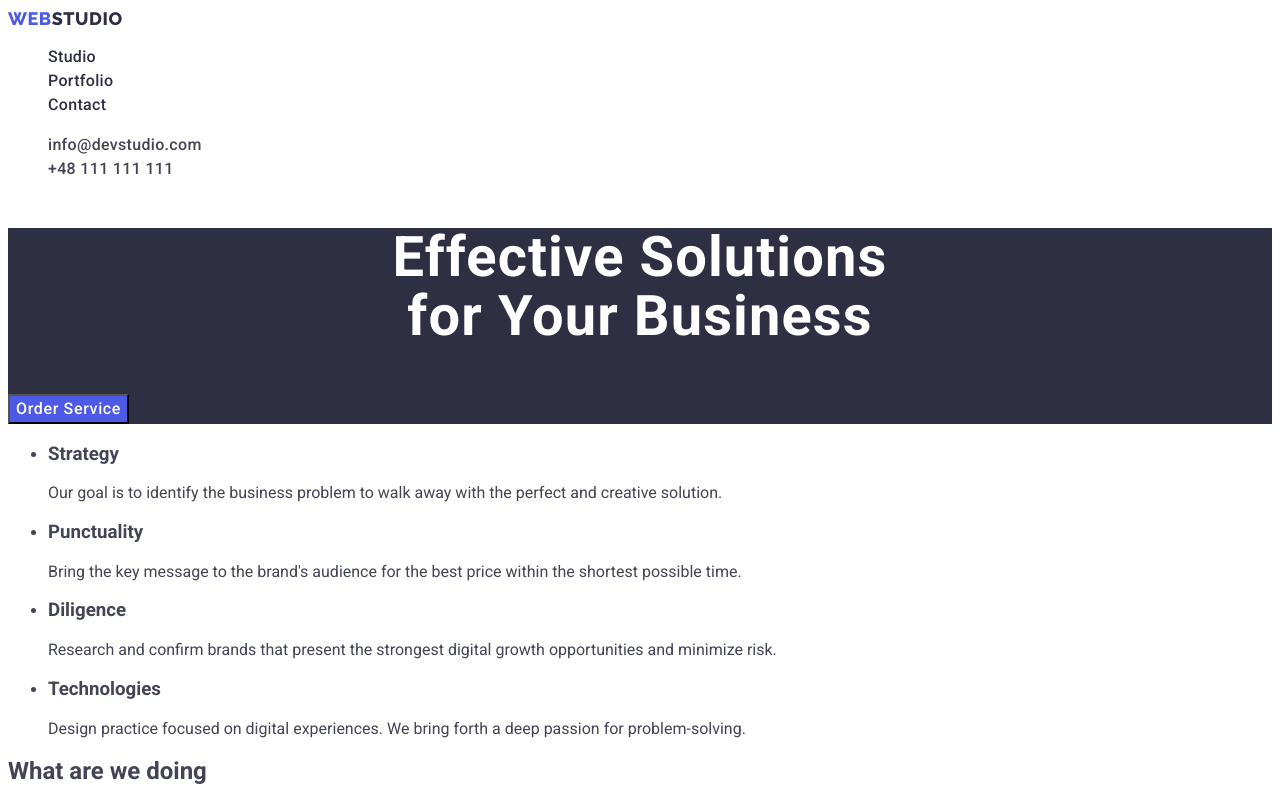
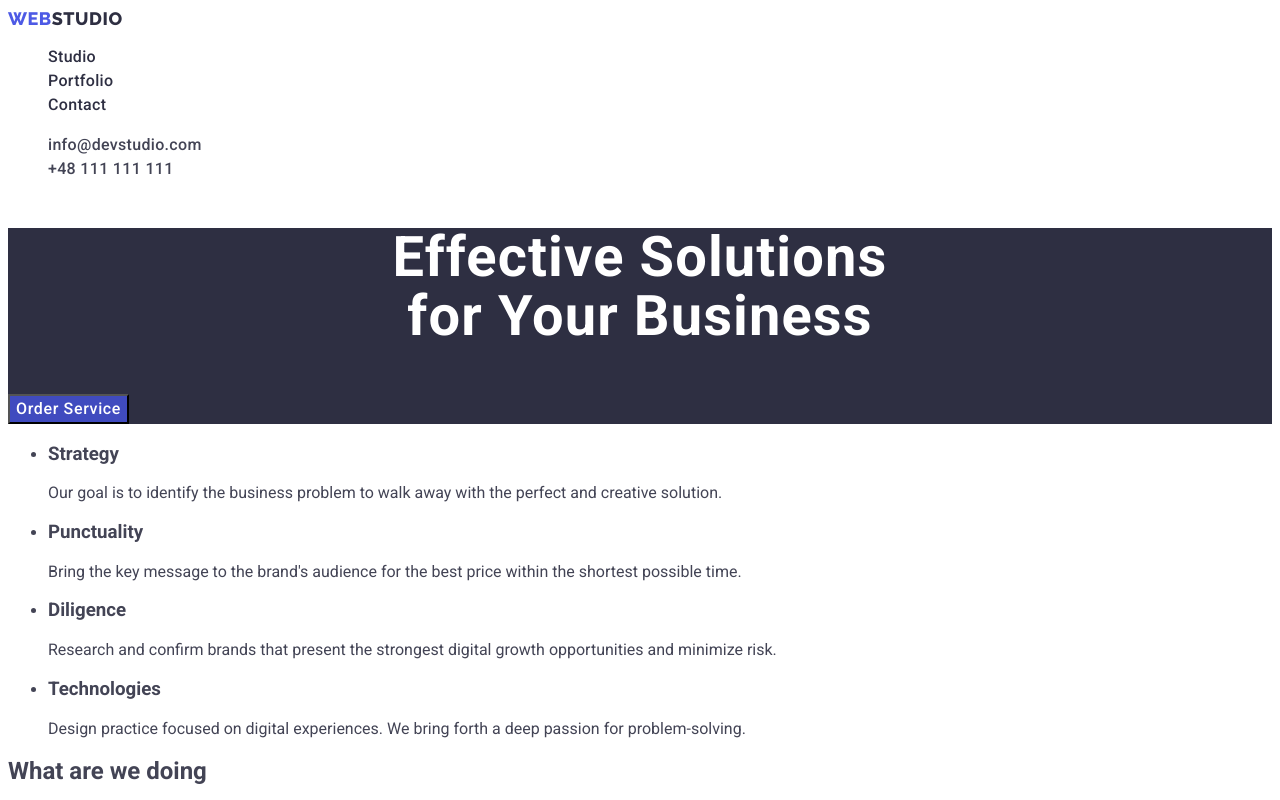
Before and after one commit to SylwiaMatusikSlomka/goit-markup-hw-02, a plain HTML site: page index.html in a window 1280 px wide. Both pictures are taken after a click on the button "Order Service". Shown: the top 800 px of the page. Drawn offline with Linux system fonts and the light colour scheme.

Commit message:
Fix button focus

```diff
--- a/css/styles.css
+++ b/css/styles.css
@@ -99,7 +99,7 @@ body {
     background-color: var(--ocean);
 }
 
-.main-heading-button:active {
+.main-heading-button:focus {
     background-color: var(--ocean);
 }
 
```
